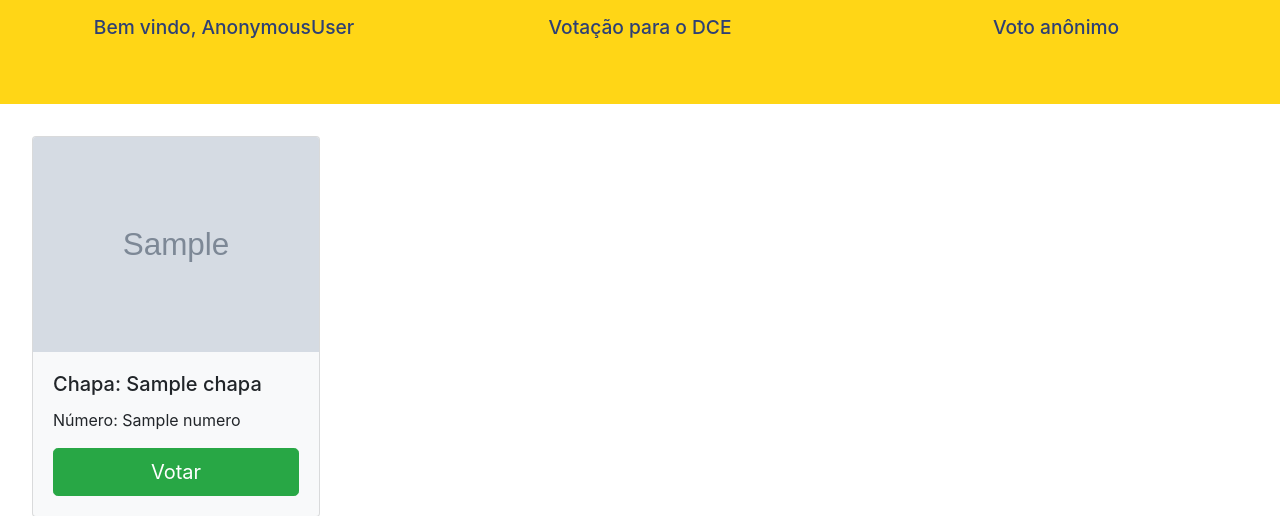
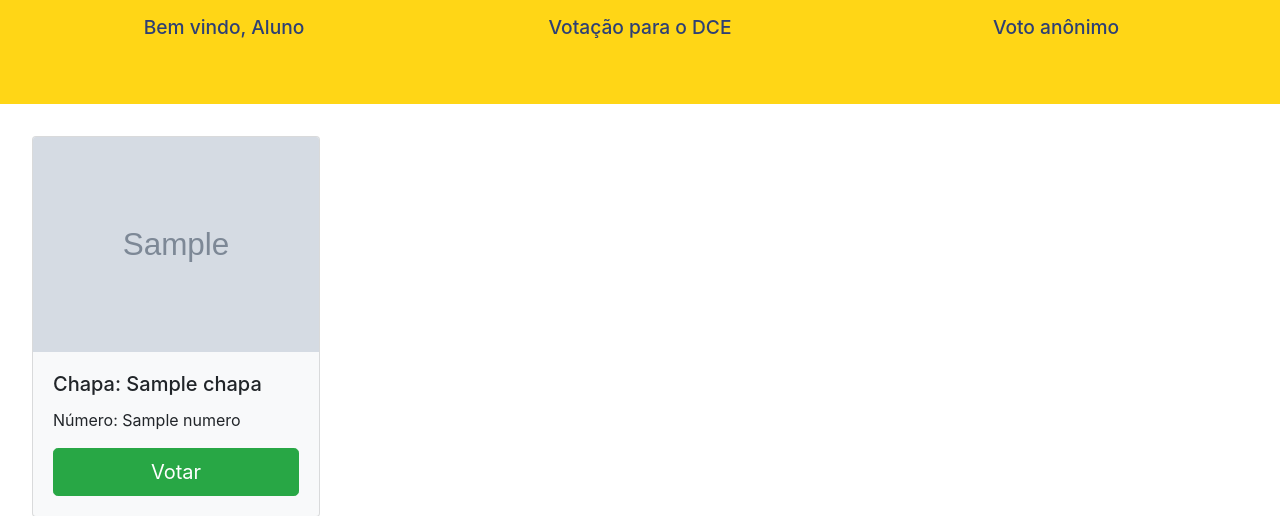
Before and after one commit to ejrgeek/e-dce, a Django app: template apps/votacao/templates/votacao/index.html in a window 1280 px wide. Shown: the top 516 px of the page. Run offline with Django 3.2, Linux system fonts and the light colour scheme; the template is opened without the code that fills it: most values are stand-ins (such as "Sample title", 1, 10 or a date in 2020); grey boxes marked "Sample" are stand-in pictures; some libraries are stand-ins or nearby versions.

Commit message:
ref(votacao): remove identifier

```diff
--- a/apps/votacao/templates/votacao/index.html
+++ b/apps/votacao/templates/votacao/index.html
@@ -6,7 +6,7 @@
     <div class="row" style="padding: 1rem ;background-color: #FFD616; height: 6.5rem">
 
         <div class="col-4">
-            <h1 style="color: #2e4074; text-align: center; font-size: 1.2rem">Bem vindo{% if user.is_staff != 'Aluno' %}, {{ user }} {% else %}, Aluno {% endif %}
+            <h1 style="color: #2e4074; text-align: center; font-size: 1.2rem">Bem vindo{% if user.is_staff %}, {{ user }} {% else %}, Aluno {% endif %}
             </h1>
 
         </div>
```
